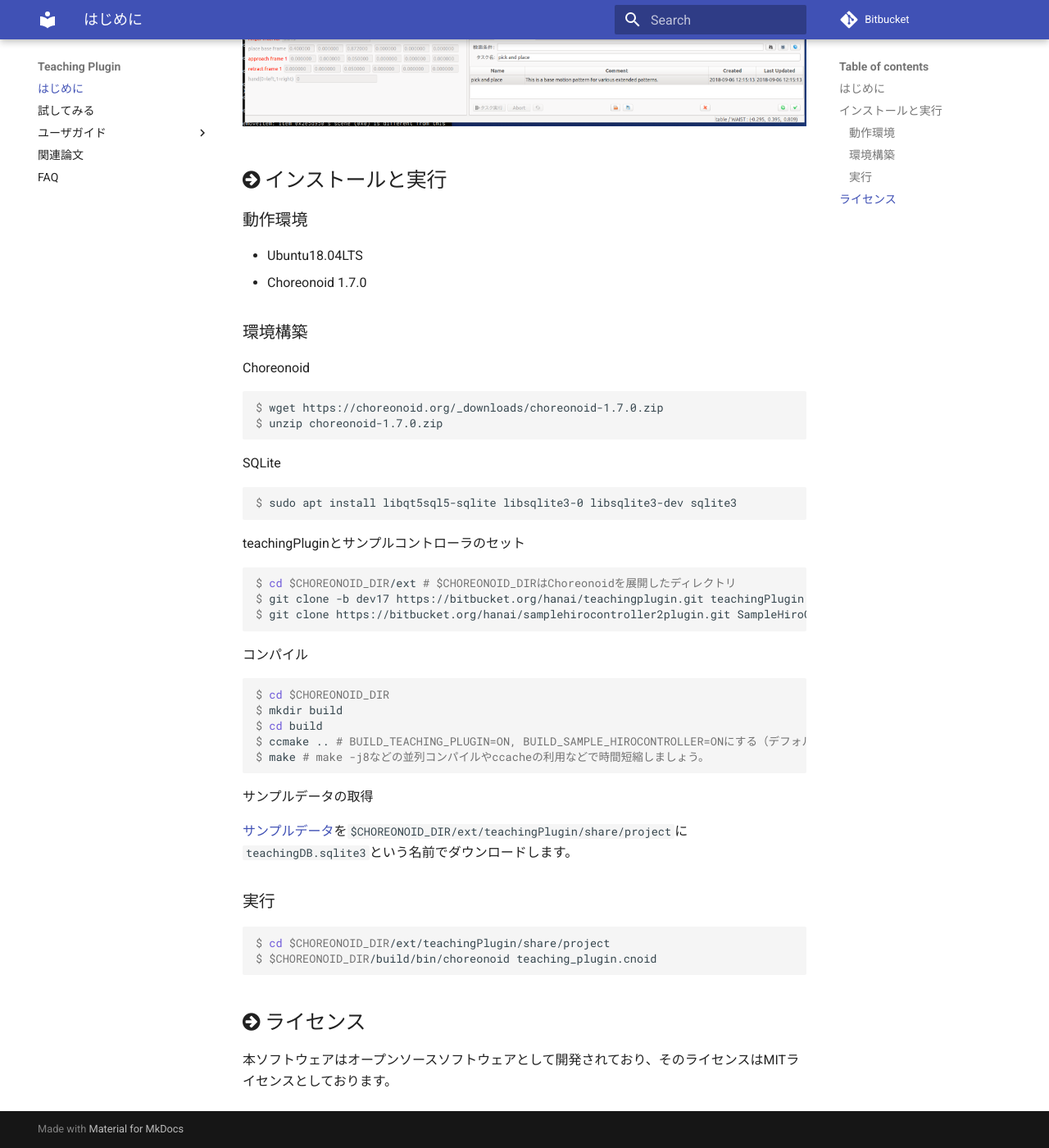
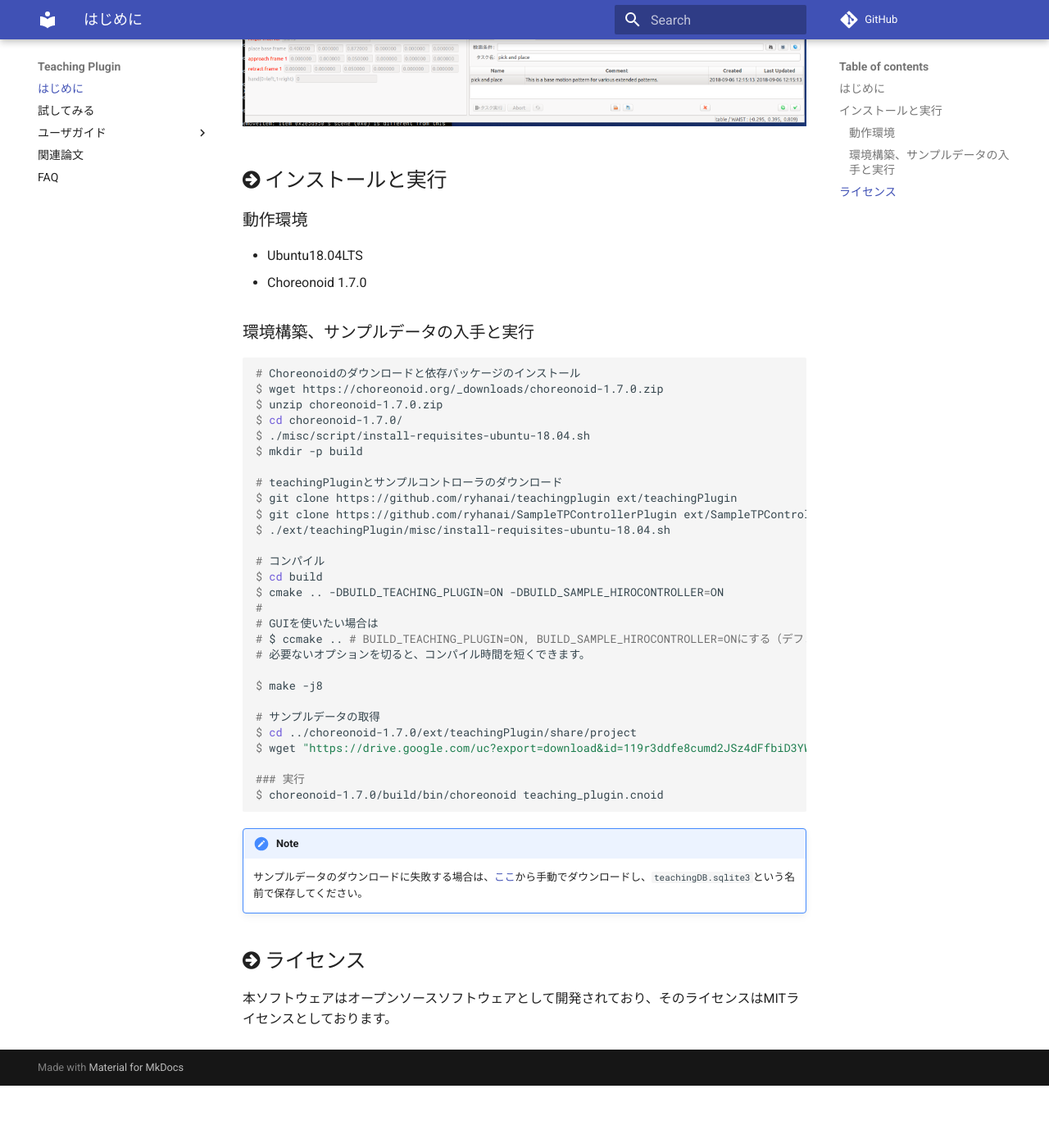
Before and after one commit to ryhanai/teachingplugin_doc, an MkDocs documentation site: the page built from docs/index.md, in a window 1280 px wide and 1400 px high, scrolled down 736 px. Shown: the whole window at 82% size. Built offline with MkDocs 1.6.1 and Material for MkDocs 9.7.7, drawn with Linux system fonts in a browser that asks for light colours; nearby versions of some CDN libraries; comment, search, counter and statistics services are not loaded; after the commit the page ends 2060 px from its top, so only the background shows below that.

Commit message:
revised install precedure

````diff
--- a/docs/index.md
+++ b/docs/index.md
@@ -21,45 +21,42 @@
 * Ubuntu18.04LTS
 * Choreonoid 1.7.0
 
-### 環境構築
+### 環境構築、サンプルデータの入手と実行
 
-Choreonoid
 ```console
+# Choreonoidのダウンロードと依存パッケージのインストール
 $ wget https://choreonoid.org/_downloads/choreonoid-1.7.0.zip
 $ unzip choreonoid-1.7.0.zip
+$ cd choreonoid-1.7.0/
+$ ./misc/script/install-requisites-ubuntu-18.04.sh
+$ mkdir -p build
+
+# teachingPluginとサンプルコントローラのダウンロード
+$ git clone https://github.com/ryhanai/teachingplugin ext/teachingPlugin
+$ git clone https://github.com/ryhanai/SampleTPControllerPlugin ext/SampleTPControllerPlugin
+$ ./ext/teachingPlugin/misc/install-requisites-ubuntu-18.04.sh
+
+# コンパイル
+$ cd build
+$ cmake .. -DBUILD_TEACHING_PLUGIN=ON -DBUILD_SAMPLE_HIROCONTROLLER=ON
+#
+# GUIを使いたい場合は
+# $ ccmake .. # BUILD_TEACHING_PLUGIN=ON, BUILD_SAMPLE_HIROCONTROLLER=ONにする（デフォルトでON）
+# 必要ないオプションを切ると、コンパイル時間を短くできます。
+
+$ make -j8
+
+# サンプルデータの取得
+$ cd ../choreonoid-1.7.0/ext/teachingPlugin/share/project
+$ wget "https://drive.google.com/uc?export=download&id=119r3ddfe8cumd2JSz4dFfbiD3YWBMfKd" -O teachingDB.sqlite3
+
+### 実行
+$ choreonoid-1.7.0/build/bin/choreonoid teaching_plugin.cnoid
 ```
 
-SQLite
-```console
-$ sudo apt install libqt5sql5-sqlite libsqlite3-0 libsqlite3-dev sqlite3
-```
+!!!Note
+    サンプルデータのダウンロードに失敗する場合は、[ここ](https://drive.google.com/open?id=119r3ddfe8cumd2JSz4dFfbiD3YWBMfKd)から手動でダウンロードし、`teachingDB.sqlite3`という名前で保存してください。
 
-teachingPluginとサンプルコントローラのセット
-```console
-$ cd $CHOREONOID_DIR/ext # $CHOREONOID_DIRはChoreonoidを展開したディレクトリ
-$ git clone -b dev17 https://bitbucket.org/hanai/teachingplugin.git teachingPlugin
-$ git clone https://bitbucket.org/hanai/samplehirocontroller2plugin.git SampleHiroController2Plugin
-```
-
-コンパイル
-```console
-$ cd $CHOREONOID_DIR
-$ mkdir build
-$ cd build
-$ ccmake .. # BUILD_TEACHING_PLUGIN=ON, BUILD_SAMPLE_HIROCONTROLLER=ONにする（デフォルトでON）
-$ make # make -j8などの並列コンパイルやccacheの利用などで時間短縮しましょう。
-```
-
-サンプルデータの取得
-
-[サンプルデータ](https://drive.google.com/open?id=119r3ddfe8cumd2JSz4dFfbiD3YWBMfKd)を`$CHOREONOID_DIR/ext/teachingPlugin/share/project`に`teachingDB.sqlite3`という名前でダウンロードします。
-
-### 実行
-
-```console
-$ cd $CHOREONOID_DIR/ext/teachingPlugin/share/project
-$ $CHOREONOID_DIR/build/bin/choreonoid teaching_plugin.cnoid
-```
 
 ##<i class="fa fa-arrow-circle-right" aria-hidden="true"></i> ライセンス
 
--- a/mkdocs.yml
+++ b/mkdocs.yml
@@ -1,5 +1,5 @@
 site_name: Teaching Plugin
-repo_url: https://bitbucket.org/hanai/teachingplugin/
+repo_url: https://github.com/ryhanai/teachingplugin/
 edit_uri: ''
 markdown_extensions:
  - admonition
````
